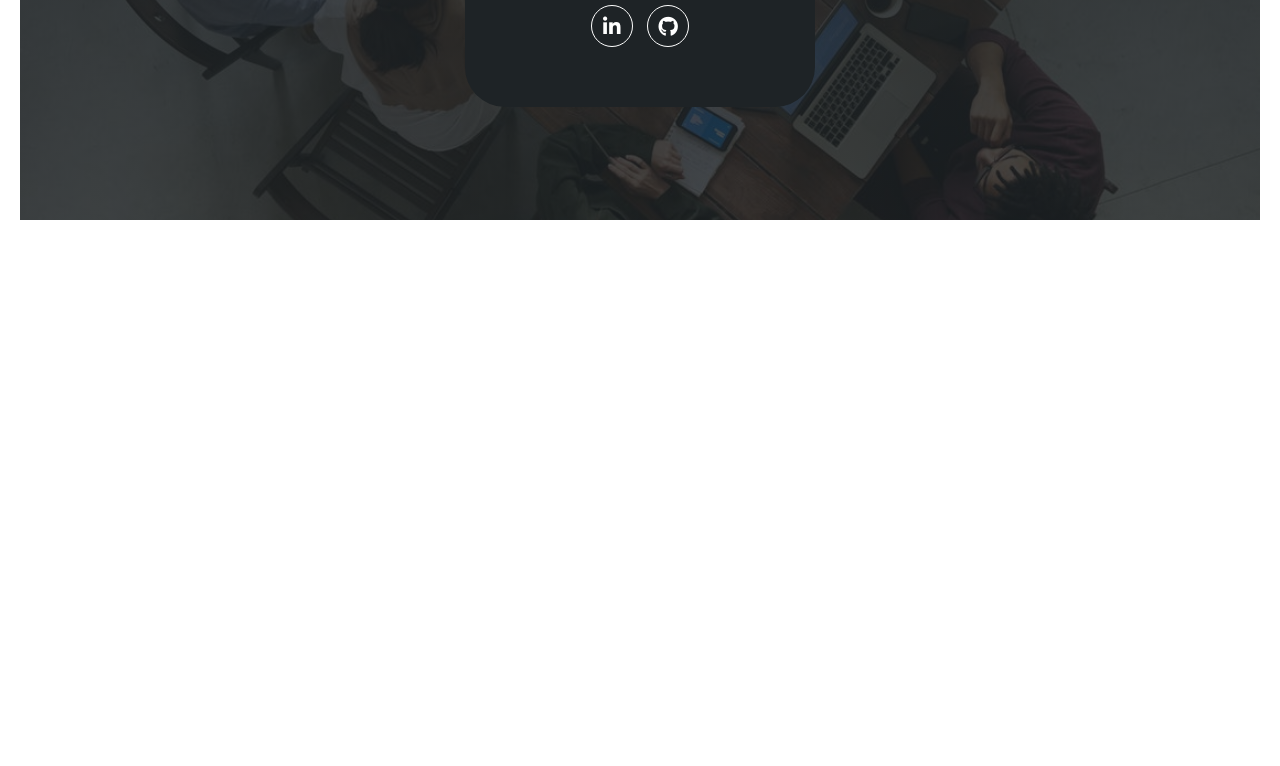
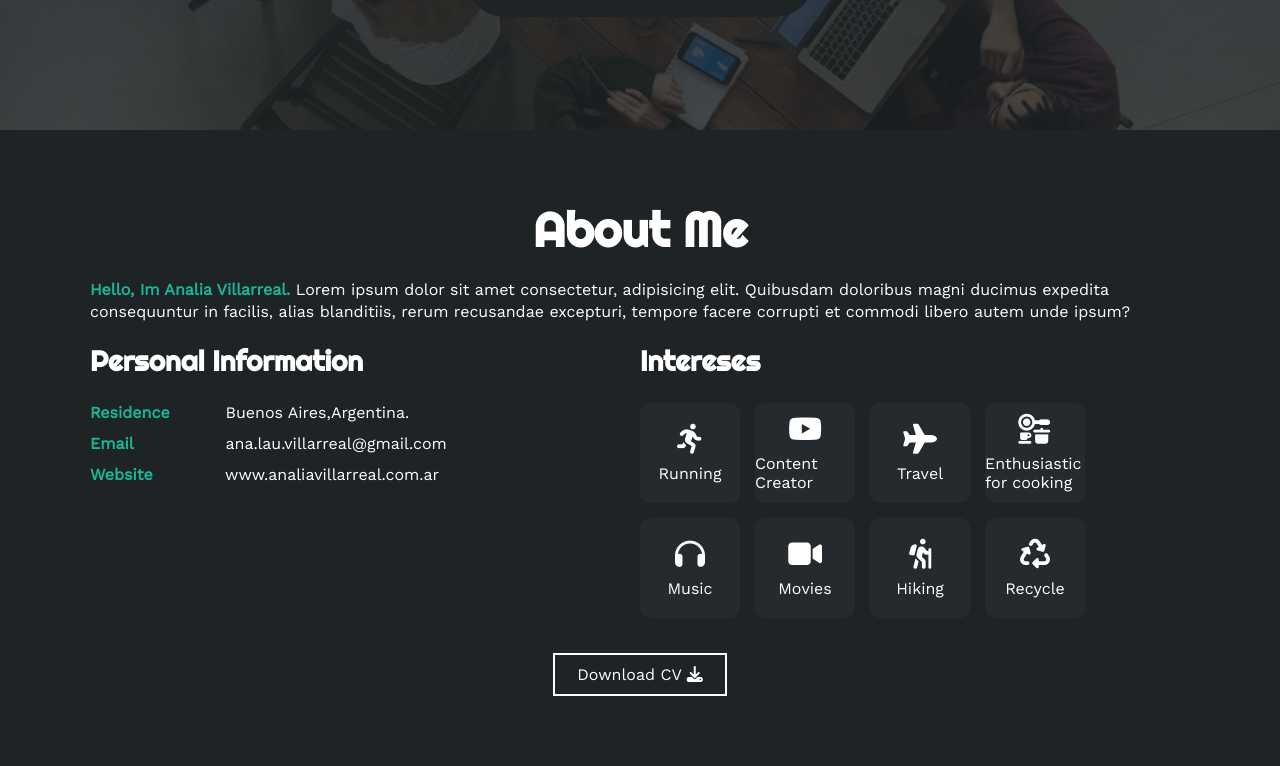
Before and after one commit to analia-villarreal/analia-villarreal, a plain HTML site: page index.html in a window 1280 px wide. Shown: the part 670-1436 px from the top of the page. Before the commit the page ends 890 px from the top, so only its background shows below. Drawn offline with nearby package versions, Linux system fonts and the light colour scheme.

Commit message:
about me

```diff
--- a/index.html
+++ b/index.html
@@ -6,7 +6,7 @@
     <meta name="viewport" content="width=device-width, initial-scale=1.0">
     <link rel="stylesheet" href="master.css">
     <style>
-      @import url('https://fonts.googleapis.com/css2?family=Work+Sans:ital,wght@0,800;1,800&display=swap');
+      @import url('https://fonts.googleapis.com/css2?family=Work+Sans:ital,wght@0,400;1,400&display=swap');
       </style>
       <style>
         @import url('https://fonts.googleapis.com/css2?family=Righteous&display=swap');
@@ -43,6 +43,80 @@
       </div>
     </section>
 
+    <section id="sobremi" class="sobremi">
+      <div class="contenido-seccion">
+        <h2>About Me</h2>
+        <p><span>Hello, Im Analia Villarreal.</span> Lorem ipsum dolor sit amet consectetur, adipisicing elit.
+          Quibusdam doloribus magni ducimus expedita consequuntur in facilis, alias blanditiis, rerum recusandae excepturi,
+          tempore facere corrupti et commodi libero autem unde ipsum?</p>
+      <div class="fila">
+        <div class="col">
+            <!--Datos Personales-->
+            <h3>Personal Information</h3>
+            <ul>
+              <li>
+                <strong>Residence</strong>
+                Buenos Aires,Argentina.
+              </li>
+              <li>
+                <strong>Email</strong>
+                ana.lau.villarreal@gmail.com
+              </li>
+              <li>
+                <strong>Website</strong>
+                www.analiavillarreal.com.ar
+              </li>
+            </ul>
+        </div>
+        <div class="col">
+            <!--Intereses-->
+            <h3>Intereses</h3>
+            <div class="contenedor-intereses">
+              <div class="intereses">
+                <i class="fa-solid fa-person-running"></i>
+                <span>Running</span>
+              </div>
+              <div class="intereses">
+                <i class="fa-brands fa-youtube"></i>
+                <span>  Content Creator</span>
+              </div>
+              <div class="intereses">
+                <i class="fa-solid fa-plane"></i>
+                <span>Travel</span>
+              </div>
+              <div class="intereses">
+                <i class="fa-solid fa-kitchen-set"></i>
+                <span>Enthusiastic for cooking</span>
+              </div>
+              <div class="intereses">
+                <i class="fa-solid fa-headphones"></i>
+                <span>Music</span>
+              </div>
+              <div class="intereses">
+                <i class="fa-solid fa-video"></i>
+                <span>Movies</span>
+              </div>
+              <div class="intereses">
+                <i class="fa-solid fa-person-hiking"></i>
+                <span>Hiking</span>
+              </div>
+              <div class="intereses">
+                <i class="fa-solid fa-recycle"></i>
+                <span>Recycle</span>
+              </div>
+            </div>
+        </div>
+        </div>
+          <button>
+            Download CV <i class="fa-solid fa-download"></i>
+            <span class="overlay"></span>
+        </button>
+      </div>
+    </section>
+    <section class="cert">
+
+    </section>
+
   </body>
 
   <footer>
--- a/master.css
+++ b/master.css
@@ -4,12 +4,10 @@
   padding: 0;
   box-sizing: border-box;
   font-family: 'Work sans';
-  font-style: ;
 }
 
-body{
-  font-family: 'Work sans';
-  padding:90px 20px 0;
+html{
+  scroll-behavior: smooth;
 }
 
 .header{
@@ -21,6 +19,7 @@ body{
   top: 0;
   left: 0;
 }
+
 .nav{
   display: flex;
   justify-content: space-between;
@@ -31,6 +30,7 @@ body{
   color: white;
   text-decoration: none;
 }
+
 .logo{
   font-family: 'Righteous';
   font-size: 36px;
@@ -69,7 +69,6 @@ width: max-content;
   font-size: 30px;
   padding: 0 20px;
   line-height: 60px;
-
   display: none;
 }
 
@@ -89,7 +88,6 @@ width: max-content;
 }
 
 .inicio .contenedor-banner{
-
   padding: 20px;
   background-color: #1e2326;
   max-width: 350px;
@@ -99,7 +97,6 @@ width: max-content;
 }
 
 .inicio .contenedor-banner img{
-
   margin-top: 40px;
   border: 10px solid #1cb698;
   display: block;
@@ -109,20 +106,17 @@ width: max-content;
 }
 
 .inicio .contenedor-banner h1{
-
   margin-top: 40px;
   font-size: 42px;
   font-family: 'Righteous';
 }
 
 .inicio .contenedor-banner h2{
-
   font-size: 15px;
   font-weight: normal;
 }
 
 .inicio .contenedor-banner .redes a{
-
   color:#fff;
   display: inline-block;
   text-decoration: none;
@@ -137,9 +131,129 @@ width: max-content;
 }
 
 .inicio .contenedor-banner .redes a:hover{
-
   background-color: #1CB698;
 }
+
+.sobremi{
+  background-color: #1e2326;
+  color: #fff;
+  padding: 50px 20px;
+}
+
+.sobremi .contenido-seccion{
+ max-width: 1100px;
+ margin: auto;
+}
+
+.sobremi h2{
+  font-size: 48px;
+  font-family: 'Righteous';
+  text-align: center;
+  padding: 20px;
+}
+
+.sobremi .contenido-seccion p{
+  font: 18px;
+  line-height: 22px;
+  margin-bottom: 20px;
+
+}
+
+.sobremi .contenido-seccion p span{
+  color:#1cb698;
+  font-weight: bold;
+}
+
+.sobremi .fila{
+  display: flex;
+}
+
+.sobremi .fila .col{
+  width: 50%;
+}
+
+.sobremi .fila .col h3{
+  font-size: 28px;
+  font-family: 'Righteous';
+  margin-bottom: 25px;
+}
+
+.sobremi .fila .col ul{
+  list-style: none;
+}
+
+.sobremi .fila .col ul li{
+  margin: 12px 0;
+}
+
+.sobremi .fila .col ul li strong{
+  display: inline-block;
+  color:#1CB698;
+  width: 130px;
+}
+
+.sobremi .fila .col ul li span{
+  background-color: #1CB698;
+  padding: 3px;
+  font-weight: bold;
+  border-radius: 5px;
+}
+
+.sobremi .fila .col .contenedor-intereses{
+  display: flex;
+  flex-wrap: wrap;
+}
+
+.sobremi .fila .col .contenedor-intereses .intereses{
+width: 100px;
+height: 100px;
+background-color: #252a2e;
+border-radius: 10px;
+margin: 0 15px 15px 0;
+display: flex;
+flex-direction: column;
+align-items: center;
+justify-content: center;
+transition: .3s;
+}
+.sobremi .fila .col .contenedor-intereses .intereses:hover{
+  background-color: #1CB698;
+}
+
+.sobremi .fila .col .contenedor-intereses .intereses i{
+  font-size: 30px;
+  margin-bottom: 10px;
+}
+
+.sobremi button{
+  cursor: pointer;
+  background-color: transparent;
+  border: 2px solid #fff;
+  width: fit-content;
+  display: block;
+  margin: 20px auto;
+  padding: 10px 22px;
+  font-size: 16px;
+  color: #fff;
+  position: relative;
+  z-index: 10;
+}
+
+.sobremi button .overlay{
+  position: absolute;
+  top: 0;
+  left: 0;
+  width: 0;
+  height: 100%;
+  background-color: #1CB698;
+  z-index: -1;
+  transition: 1s;
+}
+
+.sobremi button:hover .overlay{
+  width: 100%;
+}
+
 
 @media (max-width: 768px){
 
```
